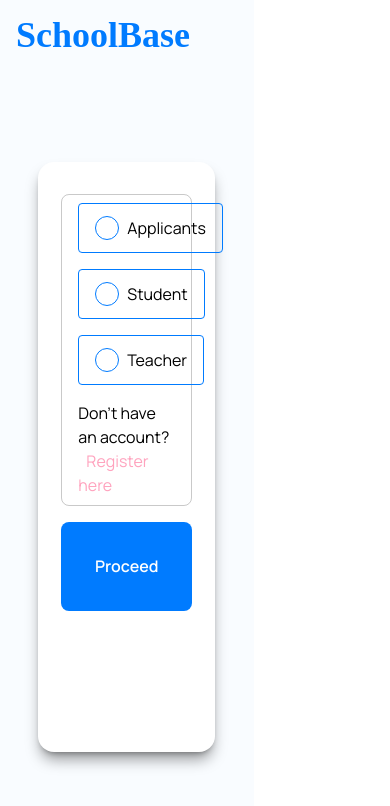
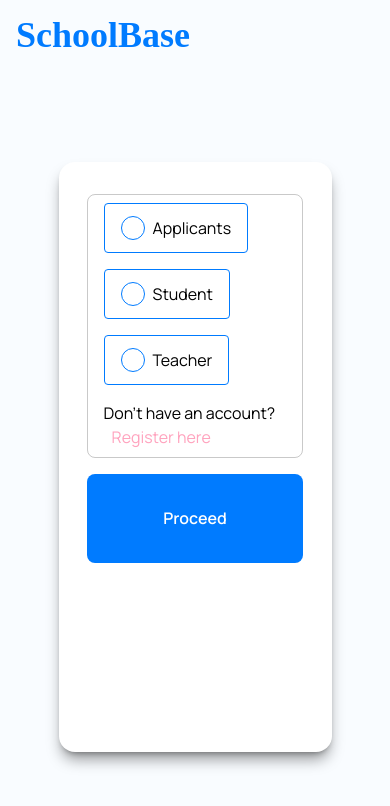
Before and after one commit to claire256/SchoolBaseProject, a React (Vite) app: page /get-started in a window 390 px wide. Shown: the top 806 px of the page. Built offline with nearby package versions, Linux system fonts and the light colour scheme.

Commit message:
Fix: responsiveness of signup and signin

```diff
--- a/src/styles/studentsOnboarding/SignIn.css
+++ b/src/styles/studentsOnboarding/SignIn.css
@@ -82,12 +82,6 @@
     .img{
         display: none;
     }
-    body{
-        display: flex;
-        justify-content: center;
-        align-items: center;
-        width: 65%;
-    }
     .wrapper{
         display: flex;
         justify-content: center;
@@ -96,7 +90,7 @@
         height: 1400px;
      }
      .form-sec{
-        padding-left: 20%;
+        padding-left: 9%;
    }
    .form-sec .input{
        width: 350px;
--- a/src/styles/studentsOnboarding/signup.css
+++ b/src/styles/studentsOnboarding/signup.css
@@ -95,57 +95,37 @@
     left: 10px;
 }
 
-@media (max-width: 800px) {
+
+@media (max-width: 480px) {
     .image{
         display: none;
     }
-body{
-    display: flex;
-    justify-content: center;
-    align-items: center;
-}
-
-   .form .input{
-       width: 200px !important;
-   }
-   .button{
-       width: 70%;
-   }
-   .last-sec{
-       width: 70%;
-   }
     .form-display{
         flex-wrap: wrap;
-   }
-}
-
-@media (max-width: 480px) {
-     body{
-        display: flex;
-        justify-content: center;
-        align-items: center;
-        width: 65%;
     }
     .container{
         display: flex;
         justify-content: center;
         align-items: center;
-        width: 60%;
+        width: 100%;
         height: 1400px;
      }
     .arrow{
         right: 9%;
     }
     .form{
-         padding-left: 30%;
+        width: 350px;
     }
     .form .input{
-        width: 350px;
+        width: 300px;
     }
     .h1{
         margin-top: -80%;
     }
     .button{
-        width: 350px;
+        width: 300px;
+    }
+    .last-sec{
+        width: 70%;
     }
 }
```
Lines whose indentation alone changed are shown as unchanged.
